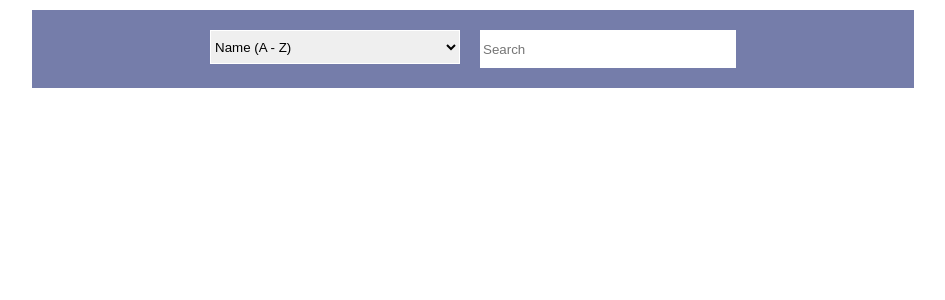
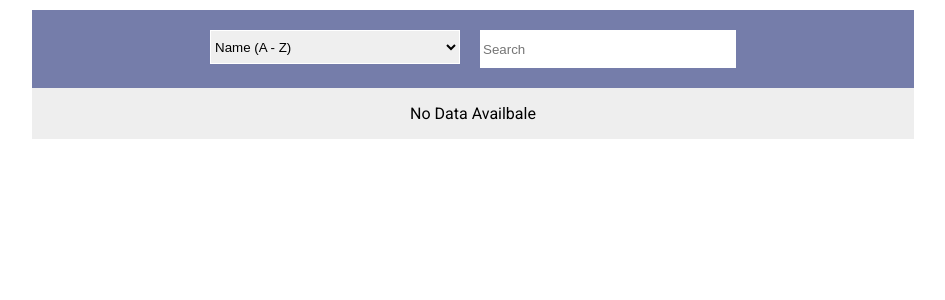
Before and after one commit to sandippote/contact, an Angular app: page /contact in a window 1280 px wide. Shown: the top 300 px of the page, without its empty margins (167-1112 px from the left). Built offline with nearby package versions, Linux system fonts and the light colour scheme.

Commit message:
Update contact.component.html

```diff
--- a/src/app/contact/contact.component.html
+++ b/src/app/contact/contact.component.html
@@ -16,7 +16,7 @@
         <div fxFlex="100" fxLayout="row" fxLayoutAlign="center center" *ngIf="error">
             Server error
         </div>
-        <div class="body" fxFlex="100" fxLayout="row wrap" fxLayoutAlign="center center" *ngIf="userDetails.length > 0">
+        <div class="body" fxFlex="100" fxLayout="row wrap" fxLayoutAlign="center center">
             <ng-template [ngIf]="userDetails.length === 0">
                 No Data Availbale
             </ng-template>
```
